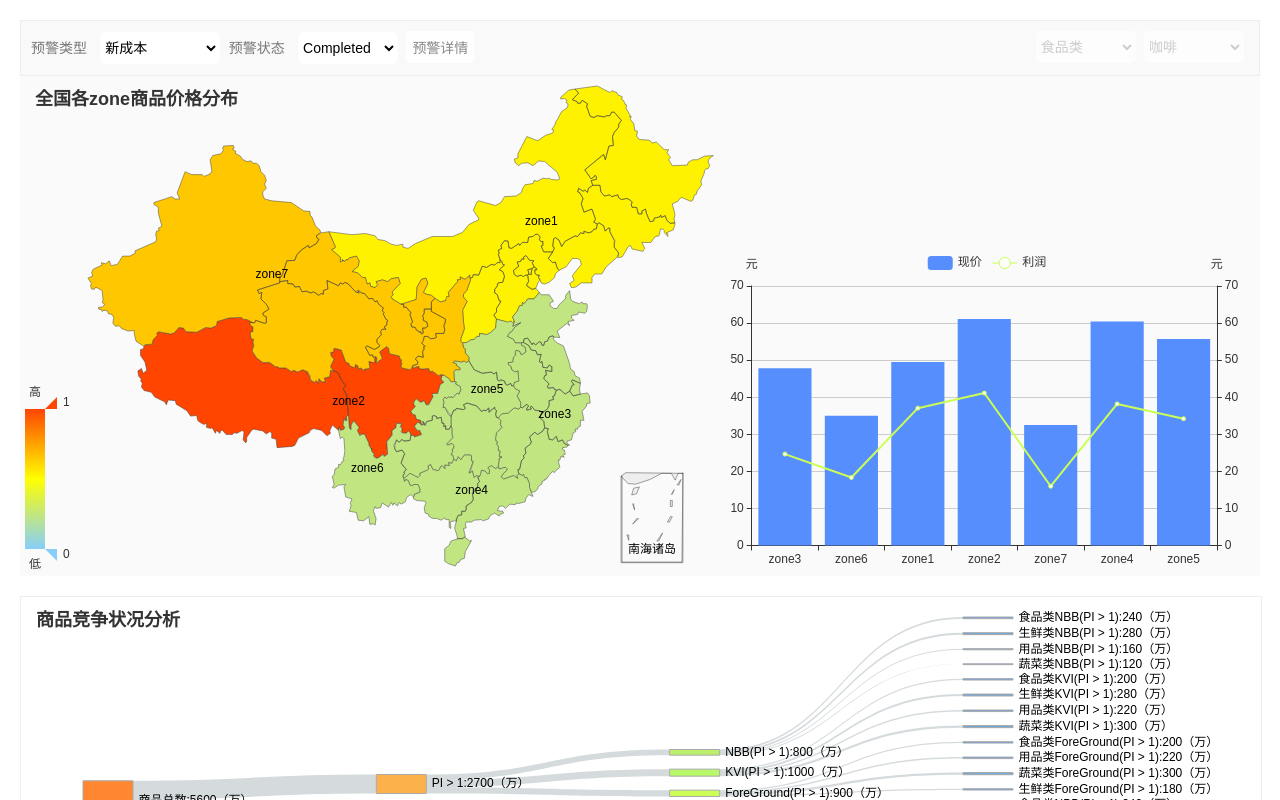
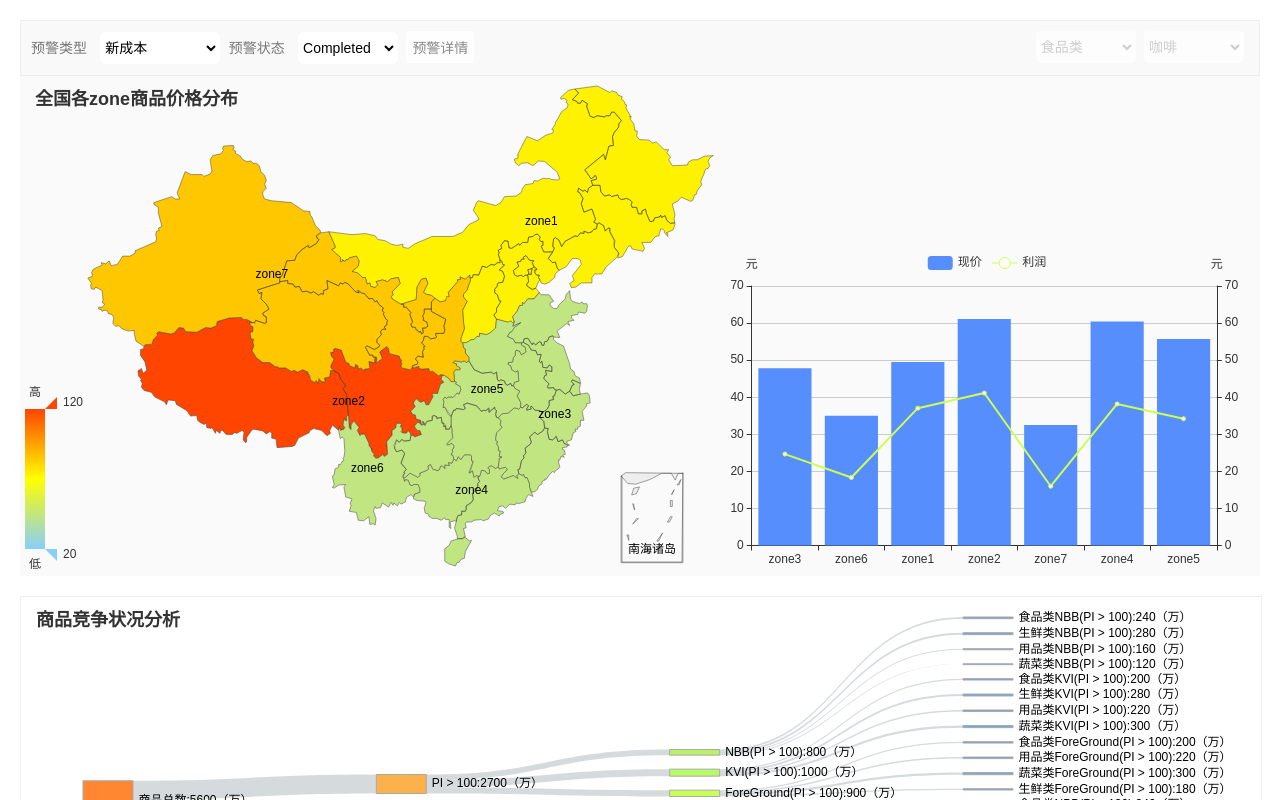
Before and after one commit to peng0716/walmart_demo, a plain HTML site: page paging/right.html in a window 1280 px wide. Drawn offline with Linux system fonts and the light colour scheme.

Commit message:
[pengc] Style changes

```diff
--- a/js/right.js
+++ b/js/right.js
@@ -67,8 +67,8 @@
       formatter: '{a}：<br />{b}：{c}',
     },
     visualMap: {
-      min: 0.2,
-      max: 1.2,
+      min: 20,
+      max: 120,
       left: 'left',
       top: 'bottom',
       text: ['高', '低'],           // 文本，默认为数值文本
@@ -92,7 +92,7 @@
           }
         },
         data: res.provinceIevel.map(function (item) {
-          var value = item.value / 1000000
+          var value = item.value / 10000
           return {name: item.name, value: value}
         })
       }
@@ -247,11 +247,11 @@
     $('#itemNameId option:selected').text(itemName)
     submitData.testRandom = (Math.random()*3+1).toFixed(2)
     /*地图*/
-    chinaOption.visualMap.min = 0.2 * submitData.testRandom
-    chinaOption.visualMap.max = 1.2 * submitData.testRandom
+    chinaOption.visualMap.min = 20 * submitData.testRandom
+    chinaOption.visualMap.max = 120 * submitData.testRandom
     console.log(chinaOption.visualMap.max)
     chinaOption.series[0].data = res.provinceIevel.map(function (item) {
-      var value = (item.value / 1000000 * submitData.testRandom).toFixed(3)
+      var value = (item.value / 10000 * submitData.testRandom).toFixed(3)
       return {name: item.name, value: value}
     })
     /*柱状图*/
--- a/json/home.json
+++ b/json/home.json
@@ -7,162 +7,162 @@
   "links": [
     {
       "source": "商品总数",
-      "target": "PI > 1",
+      "target": "PI > 100",
       "value": "2700"
     },
     {
-      "source": "PI > 1",
-      "target": "NBB(PI > 1)",
+      "source": "PI > 100",
+      "target": "NBB(PI > 100)",
       "value": "800"
     },
     {
-      "source": "NBB(PI > 1)",
-      "target": "食品类NBB(PI > 1)",
+      "source": "NBB(PI > 100)",
+      "target": "食品类NBB(PI > 100)",
       "value": "240"
     },
     {
-      "source": "NBB(PI > 1)",
-      "target": "用品类NBB(PI > 1)",
+      "source": "NBB(PI > 100)",
+      "target": "用品类NBB(PI > 100)",
       "value": "160"
     },
     {
-      "source": "NBB(PI > 1)",
-      "target": "生鲜类NBB(PI > 1)",
+      "source": "NBB(PI > 100)",
+      "target": "生鲜类NBB(PI > 100)",
       "value": "280"
     },
     {
-      "source": "NBB(PI > 1)",
-      "target": "蔬菜类NBB(PI > 1)",
+      "source": "NBB(PI > 100)",
+      "target": "蔬菜类NBB(PI > 100)",
       "value": "120"
     },
     {
-      "source": "PI > 1",
-      "target": "KVI(PI > 1)",
+      "source": "PI > 100",
+      "target": "KVI(PI > 100)",
       "value": "1000"
     },
     {
-      "source": "KVI(PI > 1)",
-      "target": "食品类KVI(PI > 1)",
+      "source": "KVI(PI > 100)",
+      "target": "食品类KVI(PI > 100)",
       "value": "200"
     },
     {
-      "source": "KVI(PI > 1)",
-      "target": "用品类KVI(PI > 1)",
+      "source": "KVI(PI > 100)",
+      "target": "用品类KVI(PI > 100)",
       "value": "220"
     },
     {
-      "source": "KVI(PI > 1)",
-      "target": "生鲜类KVI(PI > 1)",
+      "source": "KVI(PI > 100)",
+      "target": "生鲜类KVI(PI > 100)",
       "value": "280"
     },
     {
-      "source": "KVI(PI > 1)",
-      "target": "蔬菜类KVI(PI > 1)",
+      "source": "KVI(PI > 100)",
+      "target": "蔬菜类KVI(PI > 100)",
       "value": "300"
     },
     {
-      "source": "PI > 1",
-      "target": "ForeGround(PI > 1)",
+      "source": "PI > 100",
+      "target": "ForeGround(PI > 100)",
       "value": "900"
     },
     {
-      "source": "ForeGround(PI > 1)",
-      "target": "食品类ForeGround(PI > 1)",
+      "source": "ForeGround(PI > 100)",
+      "target": "食品类ForeGround(PI > 100)",
       "value": "200"
     },
     {
-      "source": "ForeGround(PI > 1)",
-      "target": "用品类ForeGround(PI > 1)",
+      "source": "ForeGround(PI > 100)",
+      "target": "用品类ForeGround(PI > 100)",
       "value": "220"
     },
     {
-      "source": "ForeGround(PI > 1)",
-      "target": "生鲜类ForeGround(PI > 1)",
+      "source": "ForeGround(PI > 100)",
+      "target": "生鲜类ForeGround(PI > 100)",
       "value": "180"
     },
     {
-      "source": "ForeGround(PI > 1)",
-      "target": "蔬菜类ForeGround(PI > 1)",
+      "source": "ForeGround(PI > 100)",
+      "target": "蔬菜类ForeGround(PI > 100)",
       "value": "300"
     },
     {
       "source": "商品总数",
-      "target": "PI < 1",
+      "target": "PI < 100",
       "value": "2900"
     },
     {
-      "source": "PI < 1",
-      "target": "NBB(PI < 1)",
+      "source": "PI < 100",
+      "target": "NBB(PI < 100)",
       "value": "1000"
     },
     {
-      "source": "NBB(PI < 1)",
-      "target": "食品类NBB(PI < 1)",
+      "source": "NBB(PI < 100)",
+      "target": "食品类NBB(PI < 100)",
       "value": "240"
     },
     {
-      "source": "NBB(PI < 1)",
-      "target": "用品类NBB(PI < 1)",
+      "source": "NBB(PI < 100)",
+      "target": "用品类NBB(PI < 100)",
       "value": "160"
     },
     {
-      "source": "NBB(PI < 1)",
-      "target": "生鲜类NBB(PI < 1)",
+      "source": "NBB(PI < 100)",
+      "target": "生鲜类NBB(PI < 100)",
       "value": "280"
     },
     {
-      "source": "NBB(PI < 1)",
-      "target": "蔬菜类NBB(PI < 1)",
+      "source": "NBB(PI < 100)",
+      "target": "蔬菜类NBB(PI < 100)",
       "value": "120"
     },
     {
-      "source": "PI < 1",
-      "target": "KVI(PI < 1)",
+      "source": "PI < 100",
+      "target": "KVI(PI < 100)",
       "value": "1200"
     },
     {
-      "source": "KVI(PI < 1)",
-      "target": "食品类KVI(PI < 1)",
+      "source": "KVI(PI < 100)",
+      "target": "食品类KVI(PI < 100)",
       "value": "200"
     },
     {
-      "source": "KVI(PI < 1)",
-      "target": "用品类KVI(PI < 1)",
+      "source": "KVI(PI < 100)",
+      "target": "用品类KVI(PI < 100)",
       "value": "220"
     },
     {
-      "source": "KVI(PI < 1)",
-      "target": "生鲜类KVI(PI < 1)",
+      "source": "KVI(PI < 100)",
+      "target": "生鲜类KVI(PI < 100)",
       "value": "280"
     },
     {
-      "source": "KVI(PI < 1)",
-      "target": "蔬菜类KVI(PI < 1)",
+      "source": "KVI(PI < 100)",
+      "target": "蔬菜类KVI(PI < 100)",
       "value": "300"
     },
     {
-      "source": "PI < 1",
-      "target": "ForeGround(PI < 1)",
+      "source": "PI < 100",
+      "target": "ForeGround(PI < 100)",
       "value": "700"
     },
     {
-      "source": "ForeGround(PI < 1)",
-      "target": "食品类ForeGround(PI < 1)",
+      "source": "ForeGround(PI < 100)",
+      "target": "食品类ForeGround(PI < 100)",
       "value": "200"
     },
     {
-      "source": "ForeGround(PI < 1)",
-      "target": "用品类ForeGround(PI < 1)",
+      "source": "ForeGround(PI < 100)",
+      "target": "用品类ForeGround(PI < 100)",
       "value": "220"
     },
     {
-      "source": "ForeGround(PI < 1)",
-      "target": "生鲜类ForeGround(PI < 1)",
+      "source": "ForeGround(PI < 100)",
+      "target": "生鲜类ForeGround(PI < 100)",
       "value": "180"
     },
     {
-      "source": "ForeGround(PI < 1)",
-      "target": "蔬菜类ForeGround(PI < 1)",
+      "source": "ForeGround(PI < 100)",
+      "target": "蔬菜类ForeGround(PI < 100)",
       "value": "300"
     }
   ],
@@ -172,131 +172,131 @@
       "value": "5600"
     },
     {
-      "name": "PI > 1",
+      "name": "PI > 100",
       "value": "2700"
     },
     {
-      "name": "NBB(PI > 1)",
+      "name": "NBB(PI > 100)",
       "value": "800"
     },
     {
-      "name": "食品类NBB(PI > 1)",
+      "name": "食品类NBB(PI > 100)",
       "value": "240"
     },
     {
-      "name": "用品类NBB(PI > 1)",
+      "name": "用品类NBB(PI > 100)",
       "value": "160"
     },
     {
-      "name": "生鲜类NBB(PI > 1)",
+      "name": "生鲜类NBB(PI > 100)",
       "value": "280"
     },
     {
-      "name": "蔬菜类NBB(PI > 1)",
+      "name": "蔬菜类NBB(PI > 100)",
       "value": "120"
     },
     {
-      "name": "KVI(PI > 1)",
+      "name": "KVI(PI > 100)",
       "value": "1000"
     },
     {
-      "name": "食品类KVI(PI > 1)",
+      "name": "食品类KVI(PI > 100)",
       "value": "200"
     },
     {
-      "name": "用品类KVI(PI > 1)",
+      "name": "用品类KVI(PI > 100)",
       "value": "220"
     },
     {
-      "name": "生鲜类KVI(PI > 1)",
+      "name": "生鲜类KVI(PI > 100)",
       "value": "280"
     },
     {
-      "name": "蔬菜类KVI(PI > 1)",
+      "name": "蔬菜类KVI(PI > 100)",
       "value": "300"
     },
     {
-      "name": "ForeGround(PI > 1)",
+      "name": "ForeGround(PI > 100)",
       "value": "900"
     },
     {
-      "name": "食品类ForeGround(PI > 1)",
+      "name": "食品类ForeGround(PI > 100)",
       "value": "200"
     },
     {
-      "name": "用品类ForeGround(PI > 1)",
+      "name": "用品类ForeGround(PI > 100)",
       "value": "220"
     },
     {
-      "name": "生鲜类ForeGround(PI > 1)",
+      "name": "生鲜类ForeGround(PI > 100)",
       "value": "180"
     },
     {
-      "name": "蔬菜类ForeGround(PI > 1)",
+      "name": "蔬菜类ForeGround(PI > 100)",
       "value": "300"
     },
     {
-      "name": "PI < 1",
+      "name": "PI < 100",
       "value": "2900"
     },
     {
-      "name": "NBB(PI < 1)",
+      "name": "NBB(PI < 100)",
       "value": "1000"
     },
     {
-      "name": "食品类NBB(PI < 1)",
+      "name": "食品类NBB(PI < 100)",
       "value": "240"
     },
     {
-      "name": "用品类NBB(PI < 1)",
+      "name": "用品类NBB(PI < 100)",
       "value": "160"
     },
     {
-      "name": "生鲜类NBB(PI < 1)",
+      "name": "生鲜类NBB(PI < 100)",
       "value": "280"
     },
     {
-      "name": "蔬菜类NBB(PI < 1)",
+      "name": "蔬菜类NBB(PI < 100)",
       "value": "120"
     },
     {
-      "name": "KVI(PI < 1)",
+      "name": "KVI(PI < 100)",
       "value": "1200"
     },
     {
-      "name": "食品类KVI(PI < 1)",
+      "name": "食品类KVI(PI < 100)",
       "value": "200"
     },
     {
-      "name": "用品类KVI(PI < 1)",
+      "name": "用品类KVI(PI < 100)",
       "value": "220"
     },
     {
-      "name": "生鲜类KVI(PI < 1)",
+      "name": "生鲜类KVI(PI < 100)",
       "value": "280"
     },
     {
-      "name": "蔬菜类KVI(PI < 1)",
+      "name": "蔬菜类KVI(PI < 100)",
       "value": "300"
     },
     {
-      "name": "ForeGround(PI < 1)",
+      "name": "ForeGround(PI < 100)",
       "value": "700"
     },
     {
-      "name": "食品类ForeGround(PI < 1)",
+      "name": "食品类ForeGround(PI < 100)",
       "value": "200"
     },
     {
-      "name": "用品类ForeGround(PI < 1)",
+      "name": "用品类ForeGround(PI < 100)",
       "value": "220"
     },
     {
-      "name": "生鲜类ForeGround(PI < 1)",
+      "name": "生鲜类ForeGround(PI < 100)",
       "value": "180"
     },
     {
-      "name": "蔬菜类ForeGround(PI < 1)",
+      "name": "蔬菜类ForeGround(PI < 100)",
       "value": "300"
     }
   ],
@@ -885,10 +885,10 @@
       "name": "NBB",
       "tariff": [
         {
-          "value": 1.2
+          "value": 120
         },
         {
-          "value": 1.5
+          "value": 150
         }
       ],
       "numberOfSheets": [
@@ -912,10 +912,10 @@
       "name": "KVI",
       "tariff": [
         {
-          "value": 0.8
+          "value": 80
         },
         {
-          "value": 1
+          "value": 100
         }
       ],
       "numberOfSheets": [
@@ -939,10 +939,10 @@
       "name": "ForeGround",
       "tariff": [
         {
-          "value": 0.5
+          "value": 50
         },
         {
-          "value": 0.6
+          "value": 60
         }
       ],
       "numberOfSheets": [
@@ -965,24 +965,28 @@
   ],
   "effectAppraisal": [
     {
-      "date": "过去三周",
-      "sales": "123241",
-      "sell": "183241"
+      "date": "过去三个月",
+      "sales": "21",
+      "sell": "28",
+      "differenceValue": "7"
     },
     {
-      "date": "过去两周",
-      "sales": "123241",
-      "sell": "143241"
+      "date": "过去两个月",
+      "sales": "28",
+      "sell": "25",
+      "differenceValue": "-3"
     },
     {
-      "date": "过去一周",
-      "sales": "383210",
-      "sell": "483241"
+      "date": "过去一个月",
+      "sales": "44",
+      "sell": "48",
+      "differenceValue": "4"
     },
     {
-      "date": "当前周",
-      "sales": "484110",
-      "sell": "583241"
+      "date": "当前月",
+      "sales": "25",
+      "sell": "27",
+      "differenceValue": "2"
     }
   ]
 }
```
Also changed, not shown: css/index.css (+7 -7 lines), js/tariffs.js (+14 -5 lines), paging/right.html (+20 -20 lines), paging/tariffs.html (+8 -8 lines), img/logo.png.
